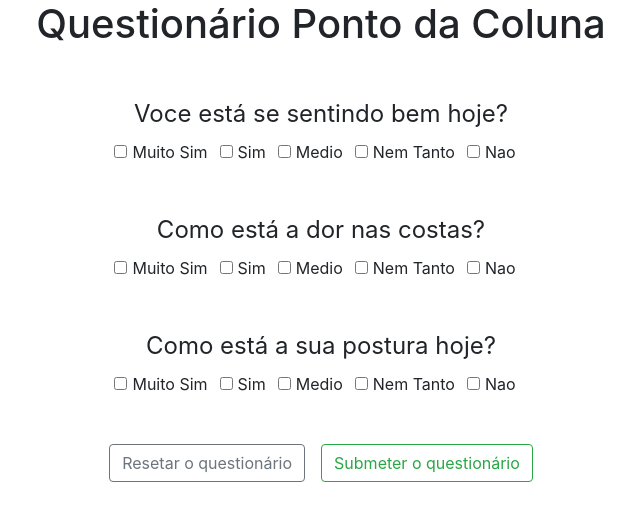
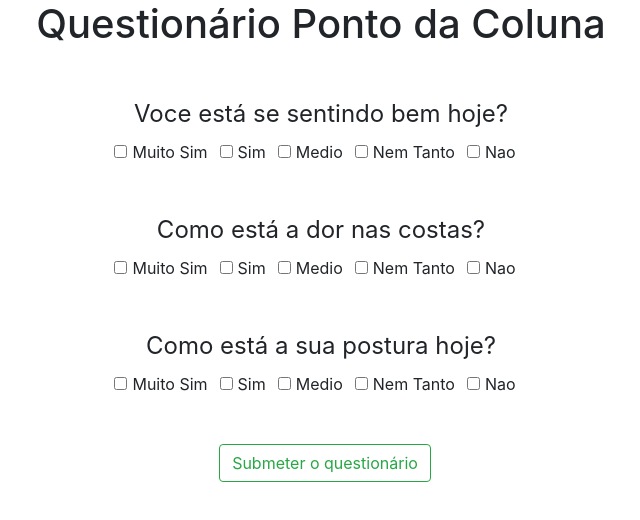
Before and after one commit to willmenn/ponto-coluna-quesitonario, a React (Create React App) app: page / in a window 1280 px wide. Shown: the top 520 px of the page, without its empty margins (319-959 px from the left). Built offline with nearby package versions, Linux system fonts and the light colour scheme.

Commit message:
Remove reset button on form

```diff
--- a/src/App.js
+++ b/src/App.js
@@ -66,9 +66,10 @@ class App extends Component {
                             })}
                         </div>)
                     })}
-                    <div className="mt-5">
-                    <button type="reset" className="btn btn-outline-secondary mr-2">Resetar o questionário</button>
-                    <button type="submit" className="btn btn-outline-success ml-2">Submeter o questionário</button>
+                    <div className="form-group mt-5">
+                        <button type="submit" className="btn btn-outline-success ml-2 mobile-margin">
+                            Submeter o questionário
+                        </button>
                     </div>
                 </form>
             </div>
```
